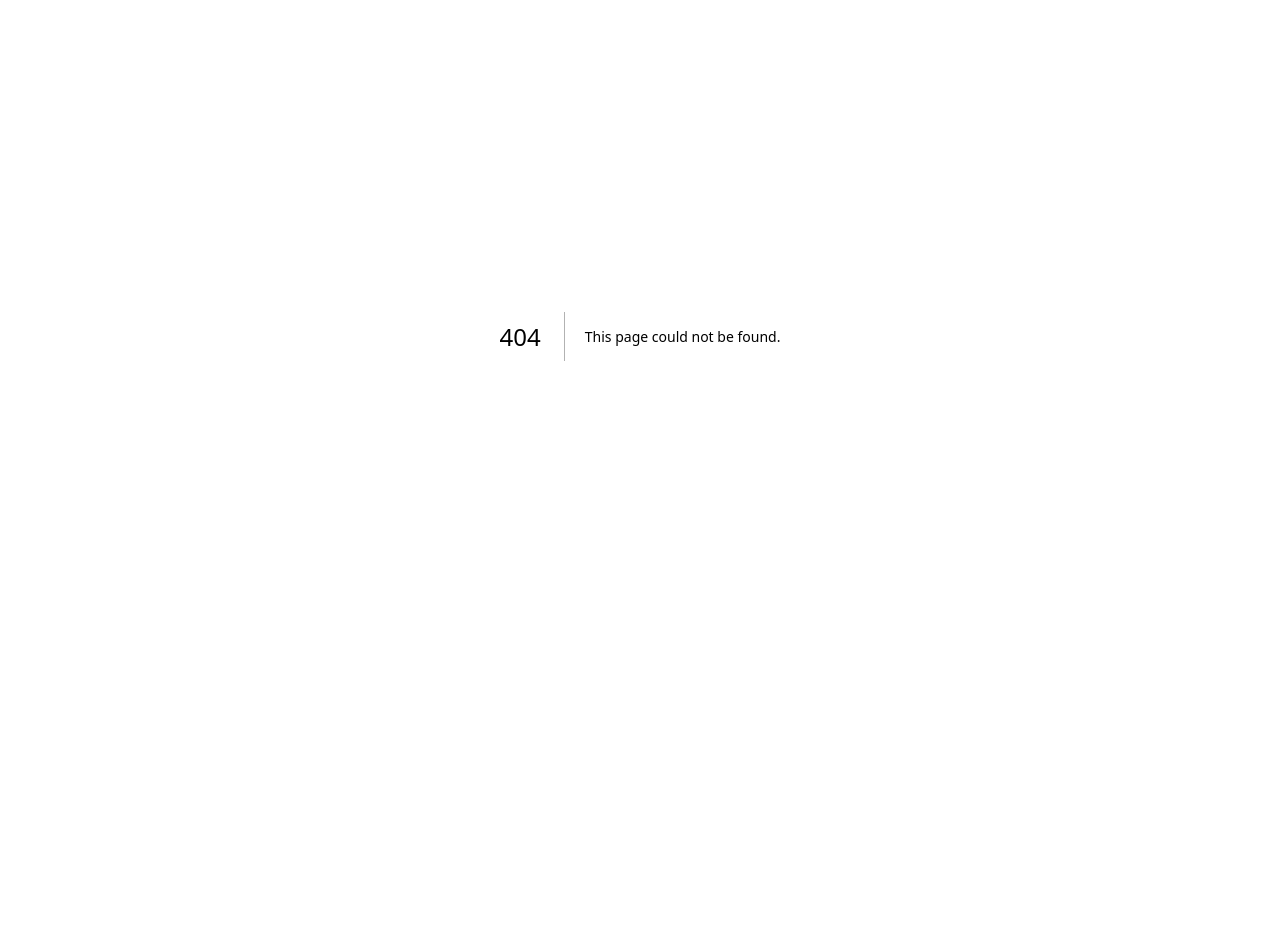
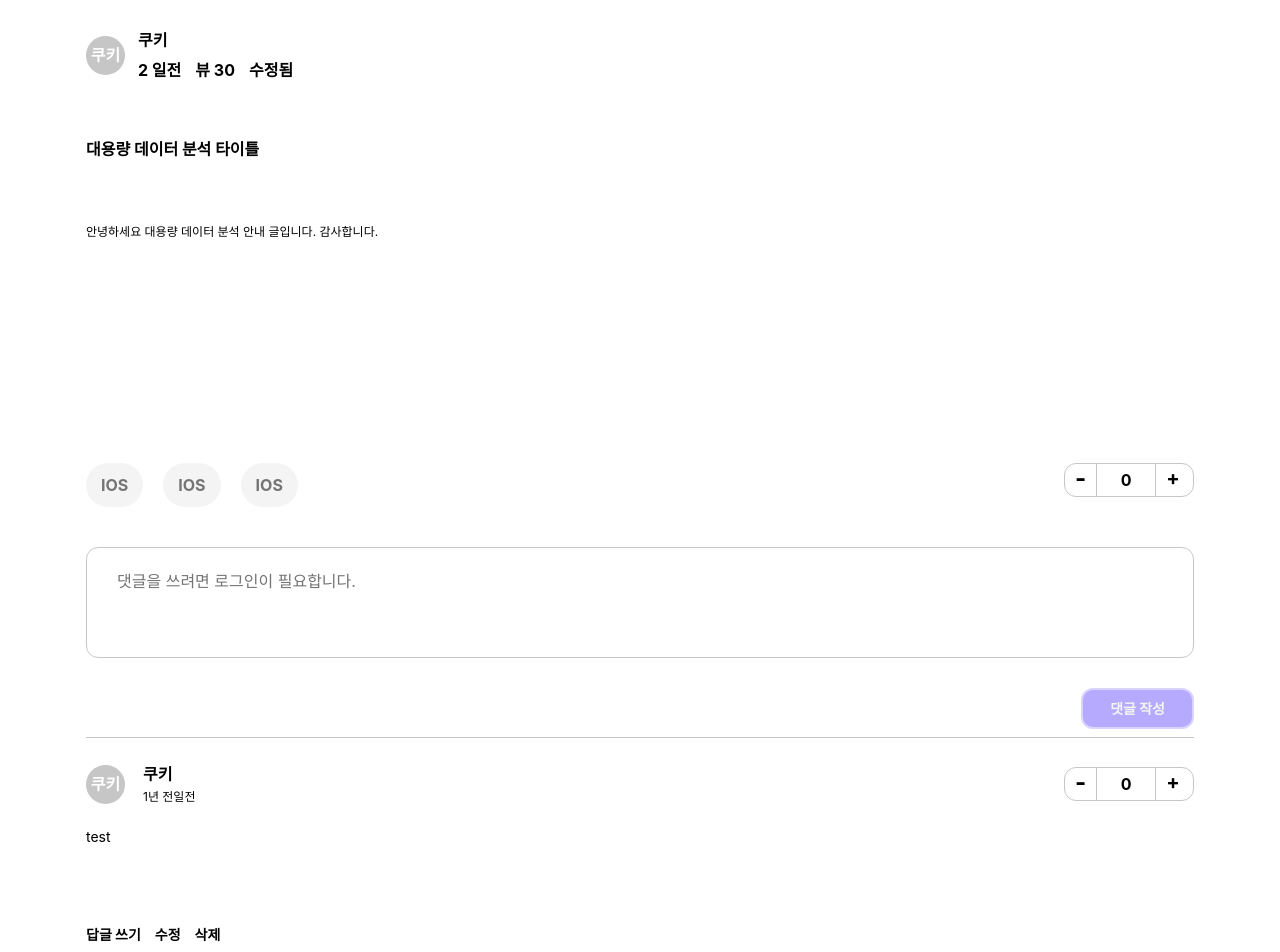
Before and after one commit to yunyami0605/nestjs_prisma_board_ex_front, a Next.js app: page /posts/1 in a window 1280 px wide. Before the commit this address had no page. Shown: the part 120-1072 px from the top of the page. Before the commit the page ends 912 px from the top, so only its background shows below. Built offline with nearby package versions, Linux system fonts and the light colour scheme.

Commit message:
[Feat] 게시글 리스트, 컨텐츠 퍼블 추가
1. 게시글 리스트, 컨텐츠 퍼블 추가

```diff
--- /dev/null
+++ b/src/pages/posts/[id].tsx
@@ -0,0 +1,145 @@
+import { useRouter } from "next/router";
+import React, { useState } from "react";
+import {
+  Flex,
+  FlexProps,
+  HStack,
+  Input,
+  Stack,
+  Text,
+  Textarea,
+} from "@chakra-ui/react";
+import HeaderView from "@/components/common/headerView/HeaderView";
+import SearchInput from "@/components/common/input/SearchInput";
+import TextButton from "@/components/common/button/TextButton";
+import DefaultPropfile from "@/components/common/profile/DefaultProfile";
+import Tag from "@/components/posts/Tag";
+import { colors } from "@/theme/color";
+import LikeButton from "@/components/common/button/LikeButton";
+import PositiveButtonBar from "@/components/common/button/PositiveButtonBar";
+import _ from "lodash";
+import PostComment from "@/components/posts/PostComment";
+
+interface Props {}
+function PostContent() {
+  const router = useRouter();
+  const [searchText, setSearchText] = useState("");
+  const [commentInputText, setCommentInputText] = useState("");
+
+  const tags = ["IOS", "IOS", "IOS"];
+
+  const comments = _.range(0, 6);
+
+  const commentData = {
+    nickname: "쿠키",
+    createdAt: "20220301",
+    like: 0,
+    contents: "test",
+    commentType: "COMMENT",
+  };
+
+  const commentsDummyData = comments.map((_, i) => ({
+    ...commentData,
+    commentType:
+      i % 2 === 0
+        ? "COMMENT"
+        : ("RECOMMENT" as "COMMENT" | "RECOMMENT" | "DELETE"),
+  }));
+
+  return (
+    <Stack>
+      <HeaderView>
+        <SearchInput
+          placeholder="검색"
+          onChange={(e) => setSearchText(e.target.value)}
+        />
+
+        <TextButton>목록가기</TextButton>
+      </HeaderView>
+
+      {/* 게시글 내용 */}
+      <Flex py="32px" flexDir={"column"} justifyContent={"space-between"}>
+        {/* 글쓴이 정보 */}
+        <Stack>
+          <Flex alignItems={"center"} mb="47px">
+            <DefaultPropfile name="쿠키" />
+
+            <Stack spacing={"6px"} ml="13px">
+              <Text fontSize={"16px"} fontWeight={"bold"}>
+                쿠키
+              </Text>
+
+              <HStack spacing={"14px"}>
+                <Text fontSize={"16px"} fontWeight={"bold"}>
+                  2 일전
+                </Text>
+                <Text fontSize={"16px"} fontWeight={"bold"}>
+                  뷰 30
+                </Text>
+                <Text fontSize={"16px"} fontWeight={"bold"}>
+                  수정됨
+                </Text>
+              </HStack>
+            </Stack>
+          </Flex>
+
+          {/* 타이틀 */}
+          <Text fontSize={"16px"} fontWeight={"bold"} mb="54px">
+            대용량 데이터 분석 타이틀
+          </Text>
+
+          {/* 내용 */}
+          <Text fontSize={"12px"} minH="30vh">
+            안녕하세요 대용량 데이터 분석 안내 글입니다. 감사합니다.
+          </Text>
+        </Stack>
+
+        {/* 태그 */}
+        <Flex justifyContent={"space-between"}>
+          <HStack spacing={"20px"}>
+            {tags.map((item, i) => (
+              <React.Fragment key={i.toString()}>
+                <Tag name={item} />
+              </React.Fragment>
+            ))}
+          </HStack>
+
+          <LikeButton onChange={() => {}} />
+        </Flex>
+      </Flex>
+
+      {/* 댓글 입력 */}
+      <Textarea
+        placeholder="댓글을 쓰려면 로그인이 필요합니다."
+        borderRadius={"12px"}
+        borderWidth={"1px"}
+        px="30px"
+        py="22px"
+        h="111px"
+        borderColor={colors.gray[3]}
+        onChange={(e) => setCommentInputText(e.target.value)}
+        value={commentInputText}
+        _placeholder={{
+          color: colors.gray[2],
+          fontSize: "16px",
+        }}
+        resize="none"
+      />
+
+      <Flex justifyContent={"flex-end"} pt="22px">
+        <PositiveButtonBar name={"댓글 작성"} onClick={() => {}} />
+      </Flex>
+
+      {/* 댓글 리스트 */}
+      <Stack>
+        {commentsDummyData.map((item, i) => (
+          <React.Fragment key={i.toString()}>
+            <PostComment data={item} commentType={item.commentType} />
+          </React.Fragment>
+        ))}
+      </Stack>
+    </Stack>
+  );
+}
+
+export default PostContent;
```
Also changed, not shown: src/pages/posts/index.tsx (added, +57 -0 lines).
